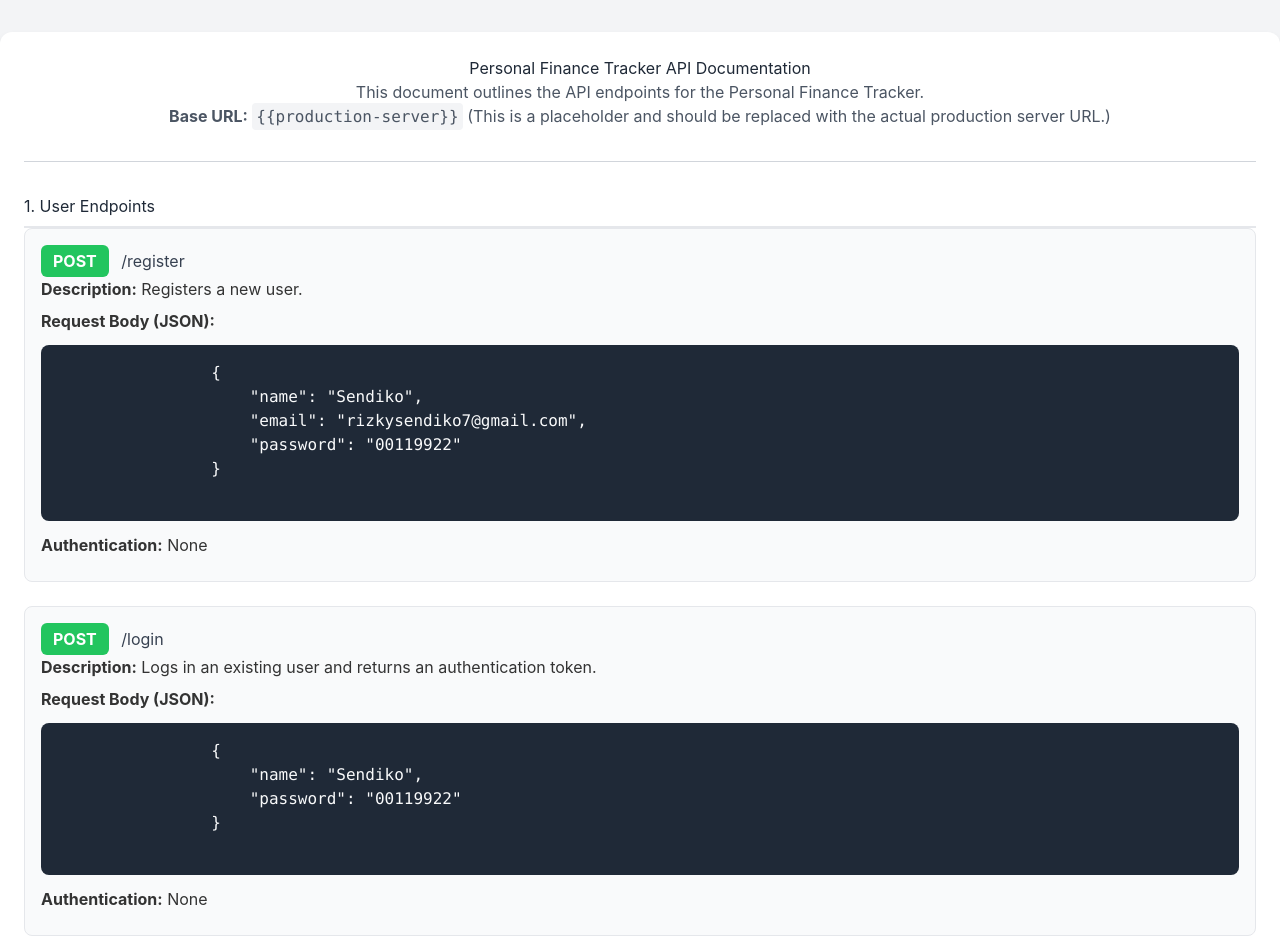
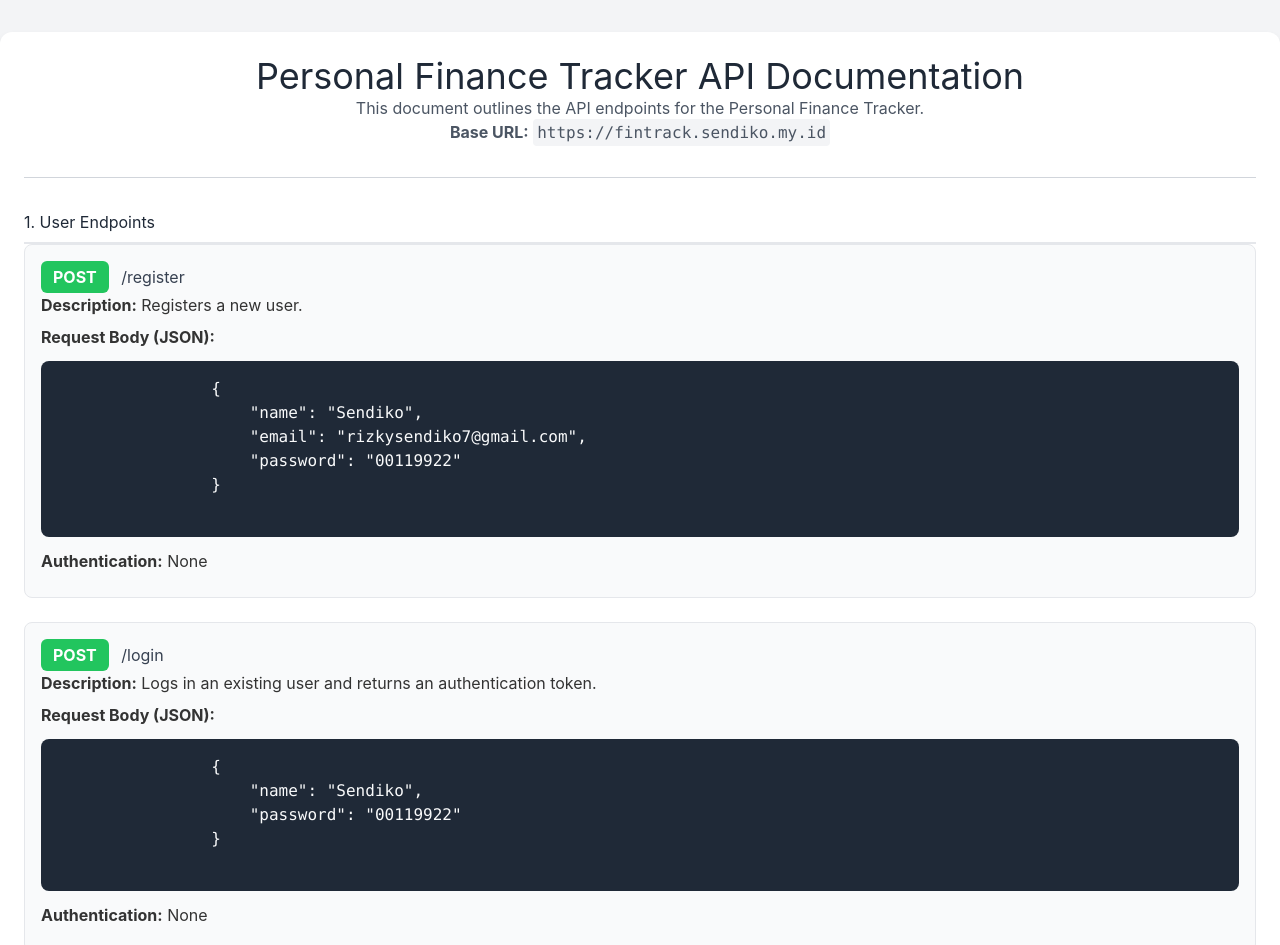
Before and after one commit to Sendiko/personal-finance-tracker-api, a website: page public/api_docs.html in a window 1280 px wide. Shown: the top 945 px of the page. Drawn offline with nearby package versions, Linux system fonts and the light colour scheme.

Commit message:
feat: add api documentation

```diff
--- a/public/api_docs.html
+++ b/public/api_docs.html
@@ -78,12 +78,12 @@
 </head>
 <body>
     <div class="container">
-        <h1>Personal Finance Tracker API Documentation</h1>
+        <h1 class="text-4xl">Personal Finance Tracker API Documentation</h1>
 
         <p class="text-gray-600 mb-6 text-center">
             This document outlines the API endpoints for the Personal Finance Tracker.
             <br>
-            <strong>Base URL:</strong> <code class="bg-gray-100 p-1 rounded"> &#123;&#123;production-server&#125;&#125;</code> (This is a placeholder and should be replaced with the actual production server URL.)
+            <strong>Base URL:</strong> <code class="bg-gray-100 p-1 rounded"> https://fintrack.sendiko.my.id</code>
         </p>
 
         <hr class="my-8 border-gray-300">
```
